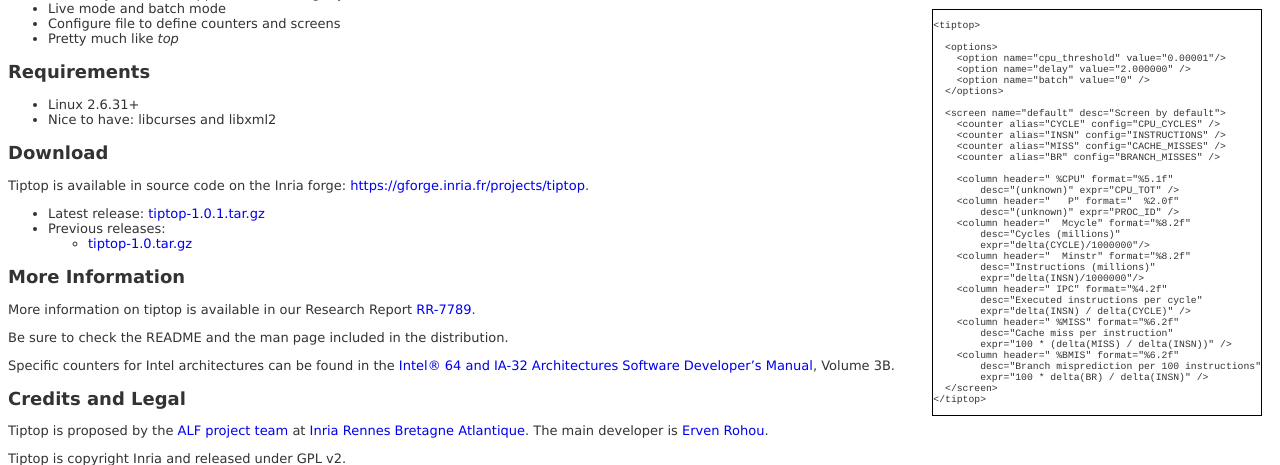
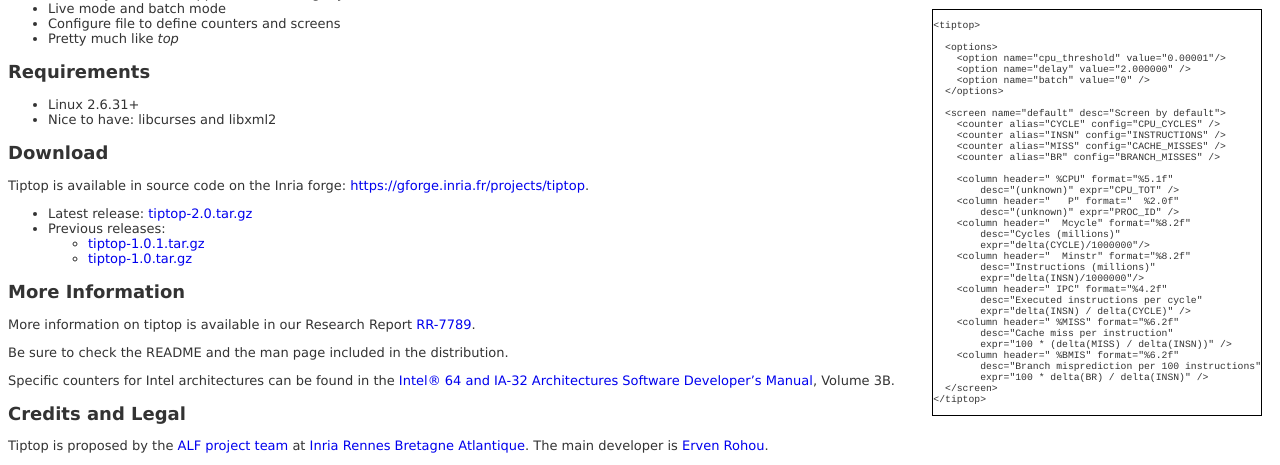
Before and after one commit to Florent2305/tiptop, a PHP site: page / in a window 1280 px wide. Shown: the part 386-851 px from the top of the page. Run offline with PHP 8.4, Linux system fonts and the light colour scheme.

Commit message:
Update for release 2.0.
git-svn-id: svn+ssh://scm.gforge.inria.fr/svnroot/tiptop/trunk@277 fd2ea14d-3e48-4a98-bac5-13ccbbe52f7f

```diff
--- a/www/htdocs/index.php
+++ b/www/htdocs/index.php
@@ -149,9 +149,10 @@ between processes in a multicore environment.</p>
 forge: <a href="https://gforge.inria.fr/projects/tiptop" title="Tiptop
 on Inria forge">https://gforge.inria.fr/projects/tiptop</a>.</p>
 <ul>
-<li>Latest release: <a href="releases/tiptop-1.0.1.tar.gz">tiptop-1.0.1.tar.gz</a></li>
+<li>Latest release: <a href="releases/tiptop-2.0.tar.gz">tiptop-2.0.tar.gz</a></li>
 <li>Previous releases:
 <ul>
+  <li><a href="releases/tiptop-1.0.1.tar.gz">tiptop-1.0.1.tar.gz</a></li>
   <li><a href="releases/tiptop-1.0.tar.gz">tiptop-1.0.tar.gz</a></li>
 </ul>
 </ul>
```
